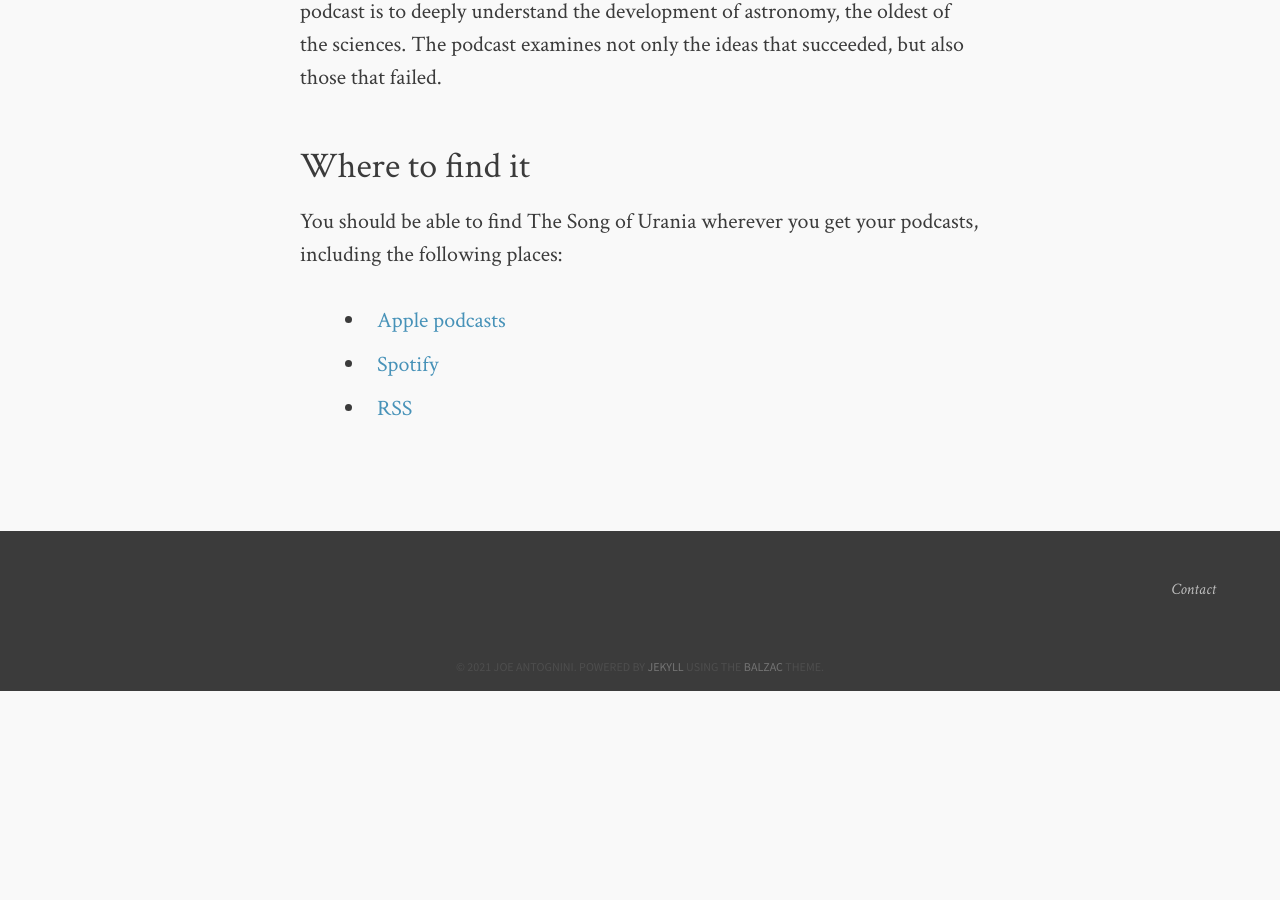
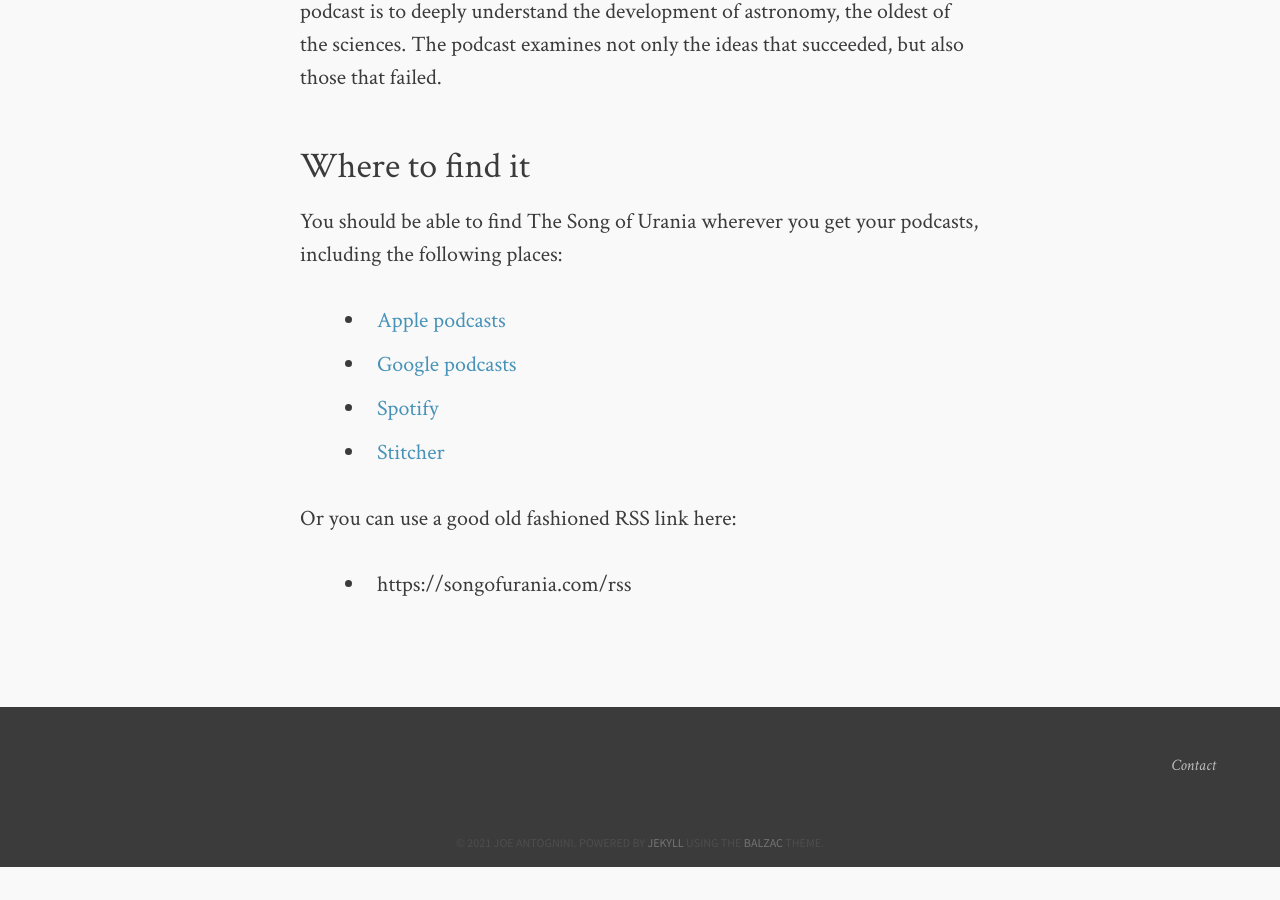
Before and after one commit to joe-antognini/song-of-urania, a Jekyll site: the page built from about.md, in a window 1280 px wide and 900 px high, scrolled down 804 px. Built offline with Jekyll 4.4.1, drawn with Linux system fonts in a browser that asks for light colours; before the commit the page ends 1528 px from its top, so only the background shows below that.

Commit message:
Add more places to get the podcast.

```diff
--- a/about.md
+++ b/about.md
@@ -18,5 +18,11 @@
 including the following places:
 
 * [Apple podcasts](https://podcasts.apple.com/us/podcast/the-song-of-urania/id1569553383)
+* [Google
+  podcasts](https://podcasts.google.com/feed/aHR0cHM6Ly9zb25nb2Z1cmFuaWEuY29tL3Jzcw)
 * [Spotify](https://open.spotify.com/show/412pyUrUCtPtP9yWCRRsnt)
-* [RSS](/rss)
+* [Stitcher](https://www.stitcher.com/show/the-song-of-urania)
+
+Or you can use a good old fashioned RSS link here:
+
+* https://songofurania.com/rss
```
